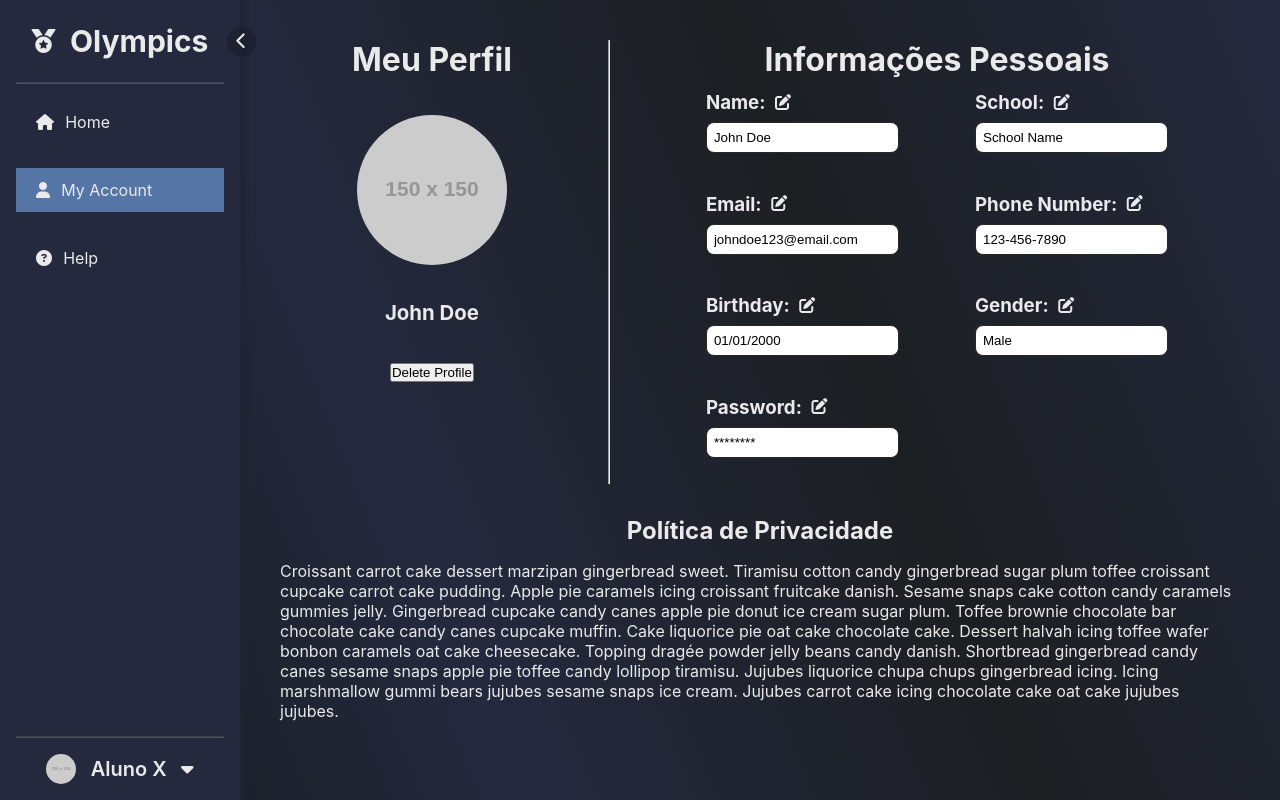
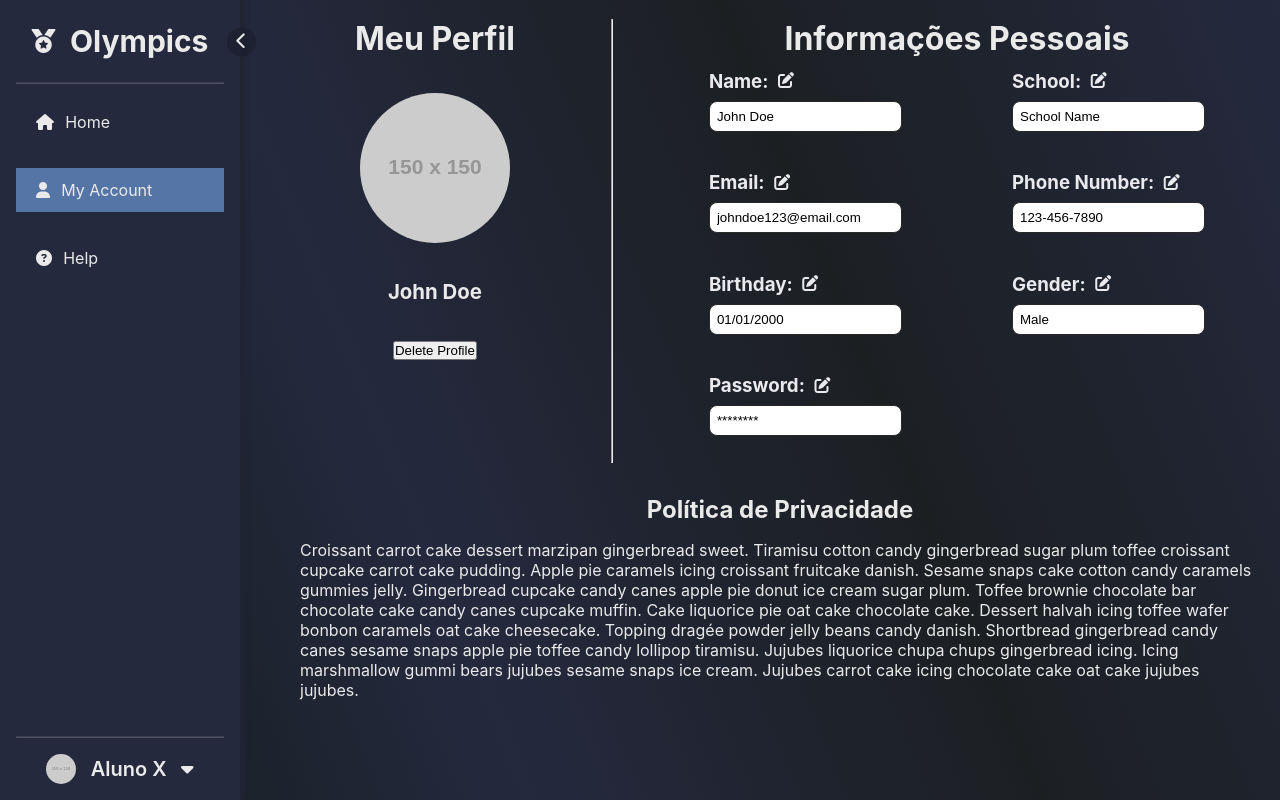
Before and after one commit to phdaccache/Projeto_MC656, a React (Create React App) app in the folder frontend/: page /settings in a window 1280 px wide. Built offline with nearby package versions, Linux system fonts and the light colour scheme.

Commit message:
feat: add new padding to child app

```diff
--- a/frontend/src/pages/MainSidebar/MainSidebar.css
+++ b/frontend/src/pages/MainSidebar/MainSidebar.css
@@ -205,15 +205,13 @@
 }
 
 .childApp-normal-sidebar {
-  width: 100%;
-  padding: 2.5rem;
+  padding: 1.17rem 0rem 1rem 2.5rem;
   margin-left: 15rem;
   transition: margin-left 0.5s ease;
 }
 
 .childApp-small-sidebar {
-  width: 100%;
-  padding: 2.5rem;
+  padding: 1rem 0rem 1rem 2.5rem;
   margin-left: 5rem;
   transition: margin-left 0.5s ease;
 }
```
